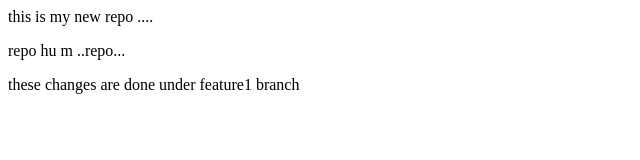
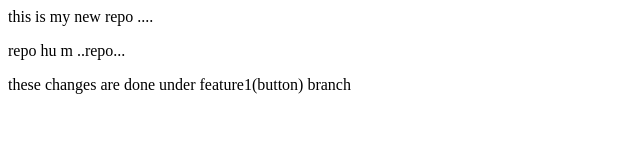
Before and after one commit to sirothiya/localrepo, a plain HTML site: page index.html in a window 1280 px wide. Shown: the full height of the page, 0-640 px from the left. Drawn offline with Linux system fonts and the light colour scheme.

Commit message:
button added

```diff
--- a/index.html
+++ b/index.html
@@ -6,4 +6,4 @@
 <p>repo hu m ..repo...</p>
 
 
-<p>these changes are done under  feature1 branch</p>
+<p>these changes are done under  feature1(button) branch</p>
```
